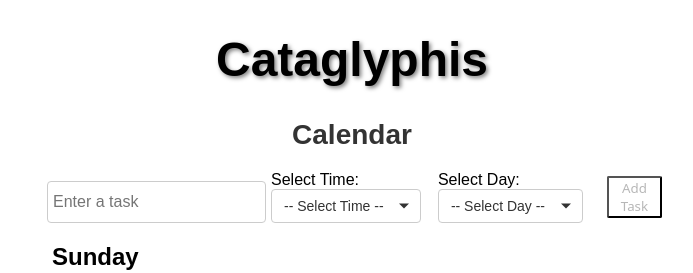
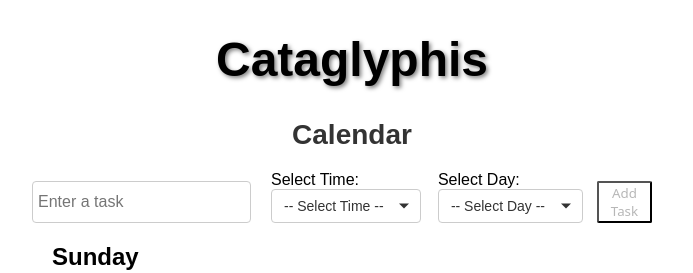
Before and after one commit to jSreih/cataglyphis, a React (Create React App) app in the folder cataglyphis/: page / in a window 1280 px wide. Shown: the top 273 px of the page, without its empty margins (288-981 px from the left). Built offline with nearby package versions, Linux system fonts and the light colour scheme.

Commit message:
Alligment pt2

```diff
--- a/cataglyphis/src/Calendar.css
+++ b/cataglyphis/src/Calendar.css
@@ -24,11 +24,11 @@
     font-size: 16px;
     border: 1px solid #ccc;
     border-radius: 4px;
-    position: relative; right: 5px; top: 5px
+    position: relative; right:20px; top: 5px;
   }
 
   .add-task-button {
-    position: relative; left: 10px;
+    position: relative; top: 5px;
     font-family:system-ui, -apple-system, BlinkMacSystemFont, 'Segoe UI', Roboto, Oxygen, Ubuntu, Cantarell, 'Open Sans', 'Helvetica Neue', sans-serif;
     text-decoration: none;
     background-color: white;
```
